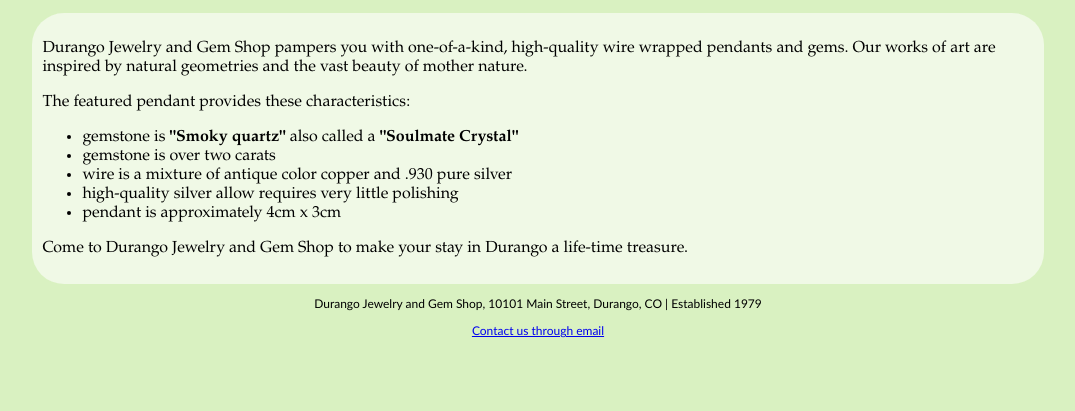
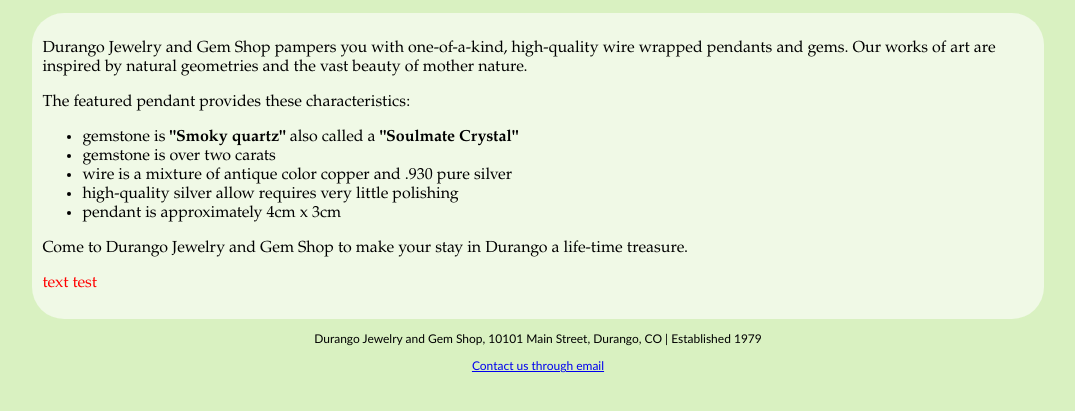
Before and after one commit to chrissycodes2020/CS7, a plain HTML site: page Module_04/Module_4a/index.html in a window 1280 px wide. Shown: the part 271-682 px from the top of the page, without its empty margins (102-1177 px from the left). Drawn offline with Linux system fonts and the light colour scheme.

Commit message:
commit to close
close

```diff
--- a/Module_04/Module_4a/index.html
+++ b/Module_04/Module_4a/index.html
@@ -39,6 +39,7 @@
 				<li>pendant is approximately 4cm x 3cm</li>
 			</ul>
 		<p>Come to Durango Jewelry and Gem Shop to make your stay in Durango a life-time treasure.</p>
+		<p style="color: red">text test</p>
 	</div>
     <!--end main-->
 	<footer>
```
Also changed, not shown: 2 other files.
